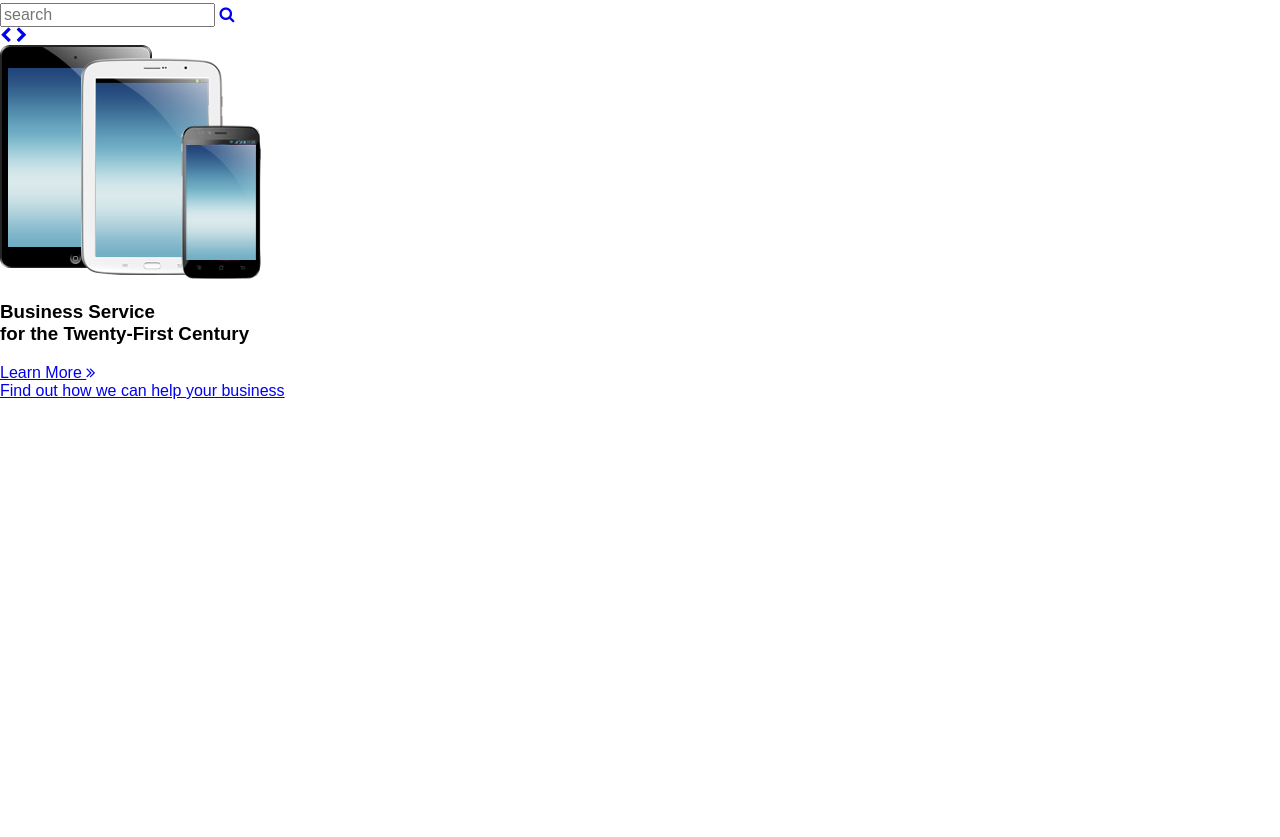
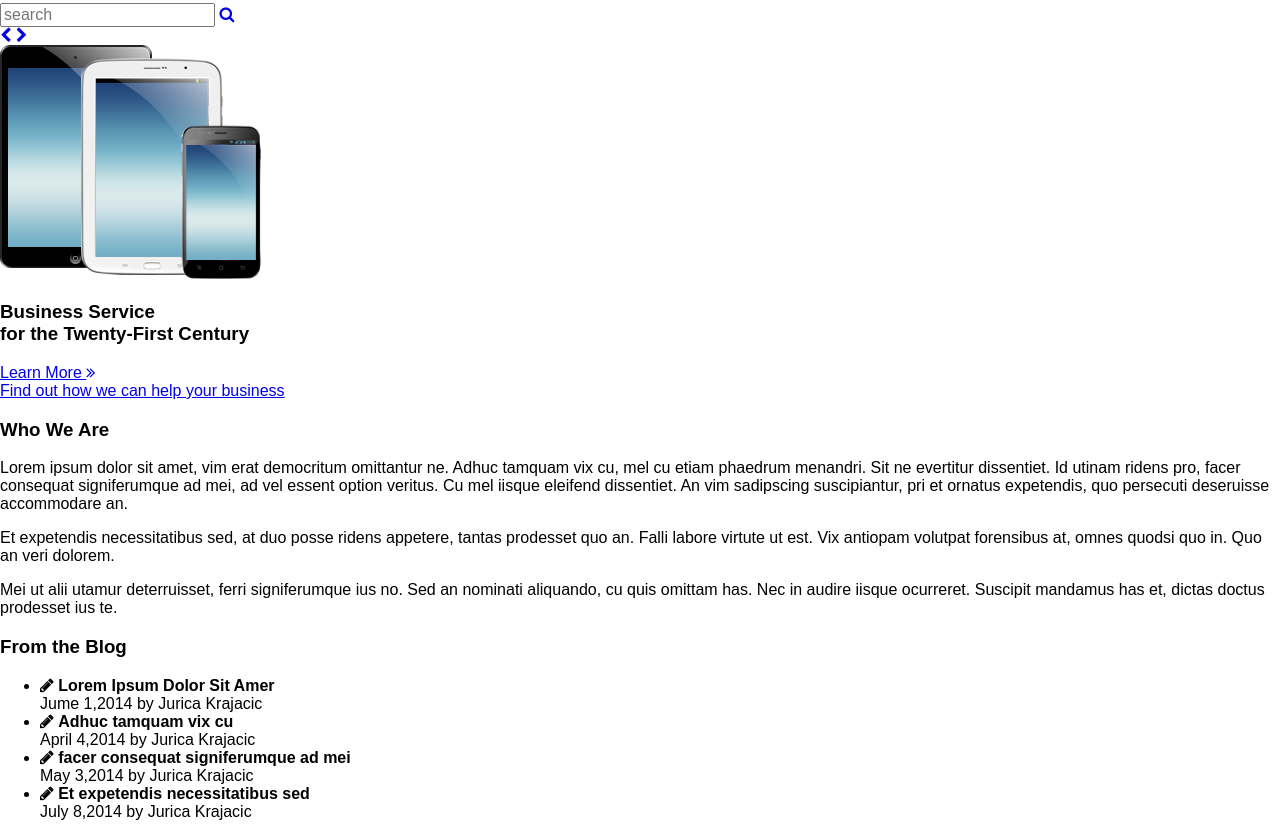
Before and after one commit to krajacic/PSDtoHTMLtutsplusCourse, a plain HTML site: page index.html in a window 1280 px wide. Shown: the part 334-1171 px from the top of the page. Before the commit the page ends 800 px from the top, so only its background shows below. Drawn offline with Linux system fonts and the light colour scheme.

Commit message:
Columns
Adding columns content

```diff
--- a/index.html
+++ b/index.html
@@ -57,5 +57,35 @@
             </div><!-- end of "slide" -->
         </div> <!-- end of "slider" -->
 
+        <div class="row">
+            <div class="column-two-thirds">
+                <h3>Who We Are</h3>
+                <p>
+                    Lorem ipsum dolor sit amet, vim erat democritum omittantur ne. Adhuc tamquam vix cu, mel cu etiam phaedrum menandri. Sit ne evertitur dissentiet. Id utinam ridens pro, facer consequat signiferumque ad mei, ad vel essent option veritus. Cu mel iisque eleifend dissentiet. An vim sadipscing suscipiantur, pri et ornatus expetendis, quo persecuti deseruisse accommodare an.</p>
+<p>Et expetendis necessitatibus sed, at duo posse ridens appetere, tantas prodesset quo an. Falli labore virtute ut est. Vix antiopam volutpat forensibus at, omnes quodsi quo in. Quo an veri dolorem.</p>
+<p>
+Mei ut alii utamur deterruisset, ferri signiferumque ius no. Sed an nominati aliquando, cu quis omittam has. Nec in audire iisque ocurreret. Suscipit mandamus has et, dictas doctus prodesset ius te.
+                </p>
+            </div> <!-- end of "column-two-thirds" -->
+            <div class="column-one-third">
+                <h3>From the Blog</h3>
+                <ul class="icons-ul">
+                    <li><i class="fa fa-pencil"></i>
+                    <strong>Lorem Ipsum Dolor Sit Amer</strong><br>
+                    Jume 1,2014 by Jurica Krajacic</li>
+                    <li><i class="fa fa-pencil"></i>
+                    <strong>Adhuc tamquam vix cu</strong><br>
+                    April 4,2014 by Jurica Krajacic</li>
+                    <li><i class="fa fa-pencil"></i>
+                    <strong>facer consequat signiferumque ad mei</strong><br>
+                    May 3,2014 by Jurica Krajacic</li>
+                    <li><i class="fa fa-pencil"></i>
+                    <strong>Et expetendis necessitatibus sed</strong><br>
+                    July 8,2014 by Jurica Krajacic</li>
+
+                </ul>
+            </div><!-- end of "column-one-third" -->
+        </div><!-- end of "row" -->
+
     </body>
 </html>
```
